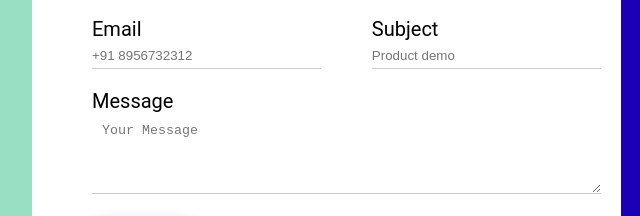
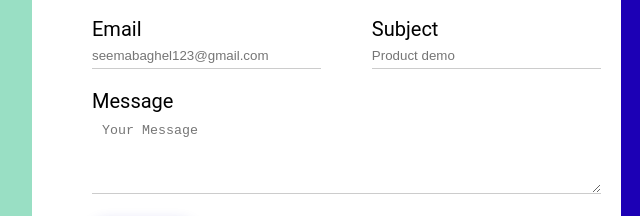
Before and after one commit to seemabaghel1707/Ice-Cream-Corner, a plain HTML site: page Contact Us.html in a window 1280 px wide. Shown: the part 348-564 px from the top of the page, 84-724 px from the left. Drawn offline with Linux system fonts and the light colour scheme.

Commit message:
Update Contact Us.html
edit contact us page

```diff
--- a/Contact Us.html
+++ b/Contact Us.html
@@ -131,7 +131,7 @@
       <div class="input-row">
         <div class="input-group">
           <label>Email</label>
-          <input type="email" placeholder="+91 8956732312">
+          <input type="email" placeholder="seemabaghel123@gmail.com">
         </div>
         <div class="input-group">
           <label>Subject</label>
```
